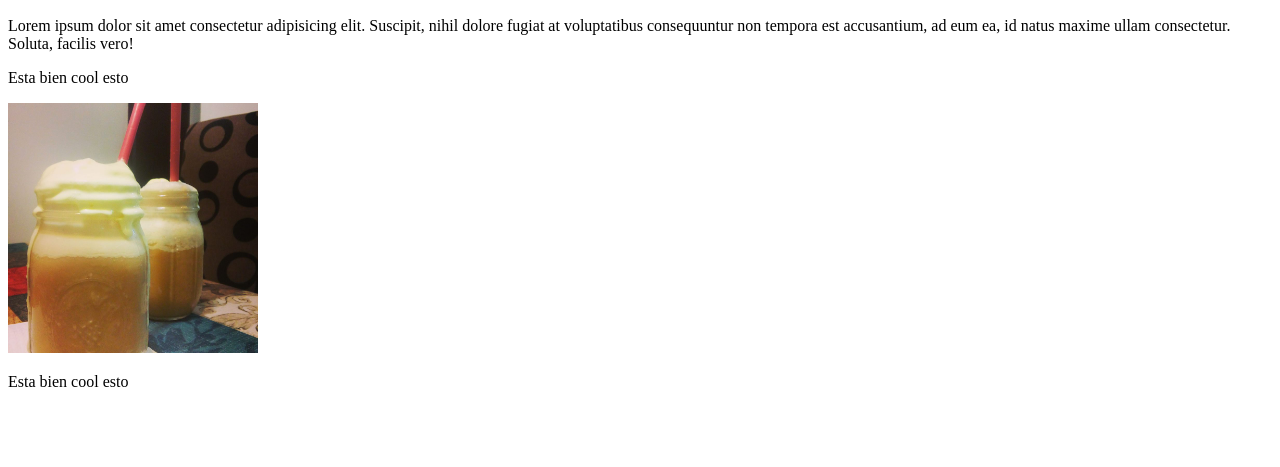
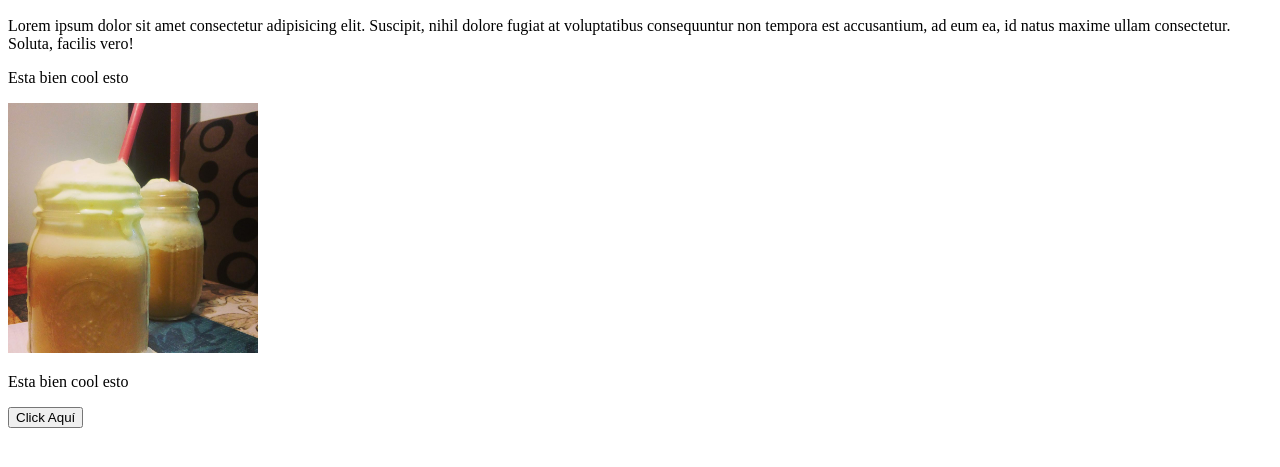
Before and after one commit to cristinavzqz/equisde, a plain HTML site: page index.html in a window 1280 px wide. Shown: the part 247-714 px from the top of the page. Drawn offline with Linux system fonts and the light colour scheme.

Commit message:
Agregar boton

```diff
--- a/index.html
+++ b/index.html
@@ -15,5 +15,6 @@
         <p> Esta bien cool esto </p>
         <img src= "imagenes/cafe.jpg" alt= "Lo sentimos, no se encontró la imagen" width="250px" height="250px" >
         <p> Esta bien cool esto </p>
+        <button>Click Aquí</button>
     </body>
 </html>
```
